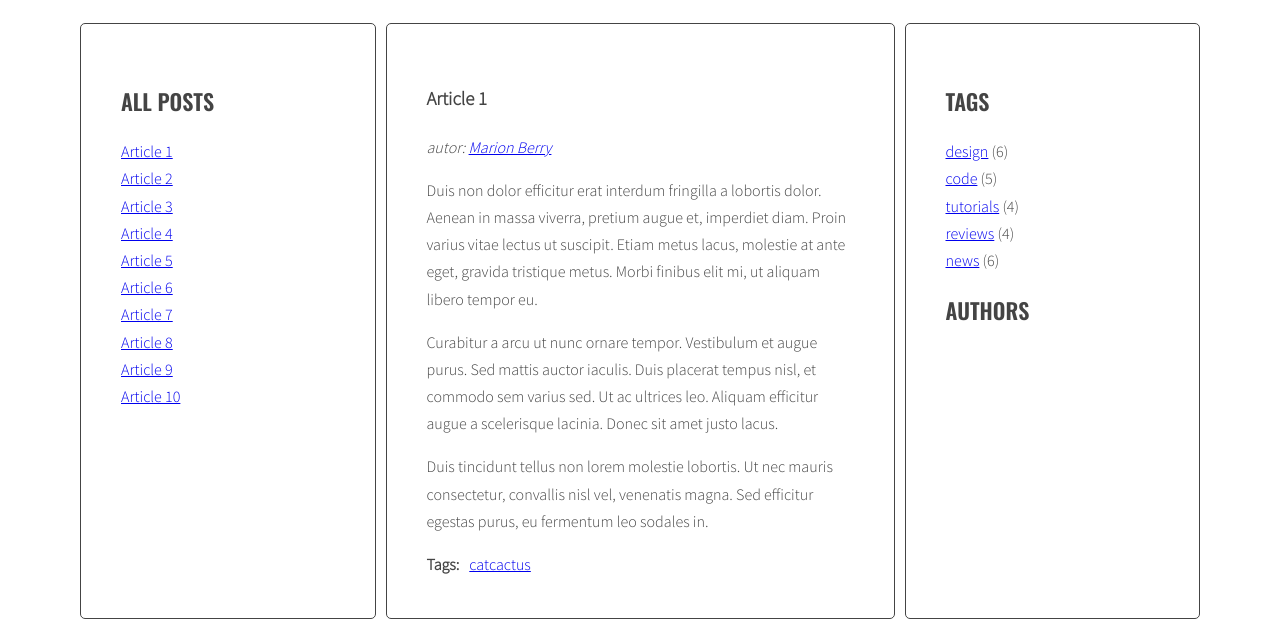
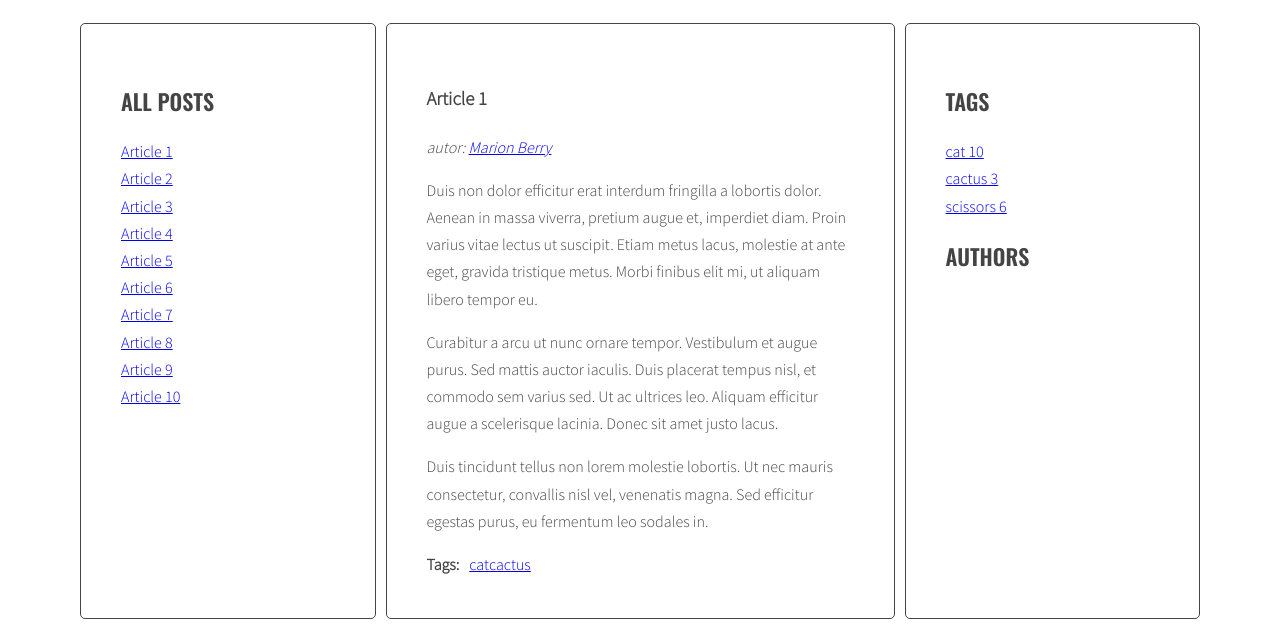
Before and after one commit to tomszop/javascript-blog, a website: page index.html in a window 1280 px wide. Shown: the part 220-847 px from the top of the page. Drawn offline with nearby package versions, Linux system fonts and the light colour scheme.

Commit message:
Add tags counter

```diff
--- a/index.html
+++ b/index.html
@@ -162,11 +162,6 @@
             <aside class="sidebar">
               <h2 class="section-title">Tags</h2>
               <ul class="list tags">
-                <li><a href="#">design</a> <span>(6)</span></li>
-                <li><a href="#">code</a> <span>(5)</span></li>
-                <li><a href="#">tutorials</a> <span>(4)</span></li>
-                <li><a href="#">reviews</a> <span>(4)</span></li>
-                <li><a href="#">news</a> <span>(6)</span></li>
               </ul>
               <h2 class="section-title">Authors</h2>
               <ul class="list authors">
--- a/js/script.js
+++ b/js/script.js
@@ -50,7 +50,8 @@
     optTitleSelector = '.post-title',
     optTitleListSelector = '.titles',
     optArticleTagsSelector = '.post-tags .list',
-    optArticleAuthorSelector = '.post-author';
+    optArticleAuthorSelector = '.post-author',
+    optTagsListSelector = '.tags.list';
 
   // eslint-disable-next-line no-inner-declarations
   function generateTitleLinks(customSelector = ''){
@@ -94,7 +95,9 @@
 
   // eslint-disable-next-line no-inner-declarations
   function generateTags() {
-  /* find all articles */
+    /* [NEW] create a new variable allTags with an empty object */
+    let allTags = {};
+    /* find all articles */
     const articles = document.querySelectorAll(optArticleSelector);
     //console.log(articles);
 
@@ -121,12 +124,38 @@
         /* add generated code to html variable */
         html = html + linkHTML;
         //console.log(html);
+
+        /* [NEW] check if this link is NOT already in allTags */
+        if(!allTags[tag]) {
+        /* [NEW] add tag to allTags object */
+          allTags[tag] = 1;
+        } else {
+          allTags[tag]++;
+        }
         /* END LOOP: for each tag */
       }
       /* insert HTML of all the links into the tags wrapper */
       tagWrapper.innerHTML = html;
       /* END LOOP: for every article: */
     }
+    /* [NEW] find list of tags in right column */
+    const tagList = document.querySelector(optTagsListSelector);
+
+    /* [NEW] create variable for all links HTML code */
+    let allTagsHTML = '';
+
+    /* [NEW] START LOOP: for each tag in allTags: */
+    for(let tag in allTags){
+      /* [NEW] generate code of a link and add it to allTagsHTML */
+      //allTagsHTML += tag + ' (' + allTags[tag] + ') ';
+      allTagsHTML += '<li><a href="#tag-' + tag + '">' + tag + ' ' + allTags[tag] + '</a></li>';
+
+    /* [NEW] END LOOP: for each tag in allTags: */
+    }
+    /*[NEW] add HTML from allTagsHTML to tagList */
+    tagList.innerHTML = allTagsHTML;
+    console.log(allTagsHTML);
+
   }
 
 
@@ -161,7 +190,7 @@
     }
     /* execute function "generateTitleLinks" with article selector as argument */
     generateTitleLinks('[data-tags~="' + tag + '"]');
-    console.log(generateTitleLinks);
+    //console.log(generateTitleLinks);
 
   }
   // eslint-disable-next-line no-inner-declarations
```
